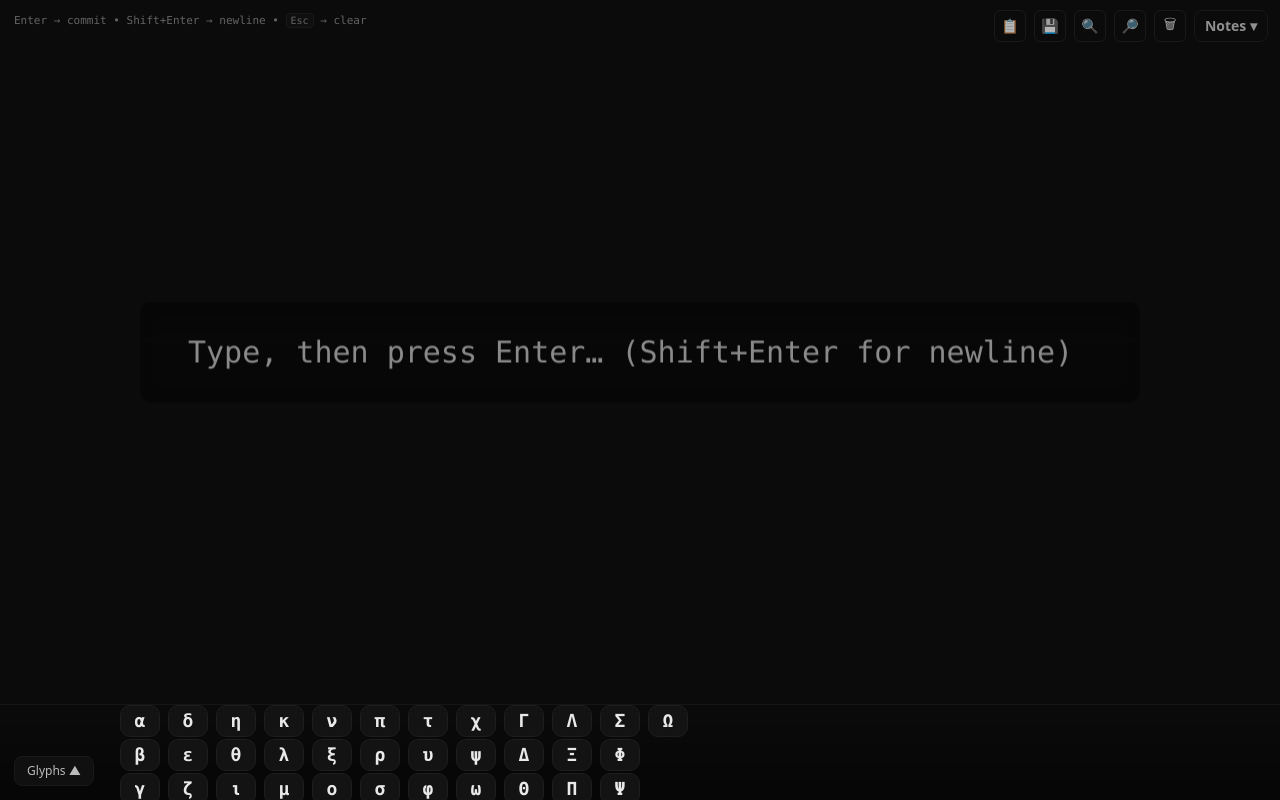
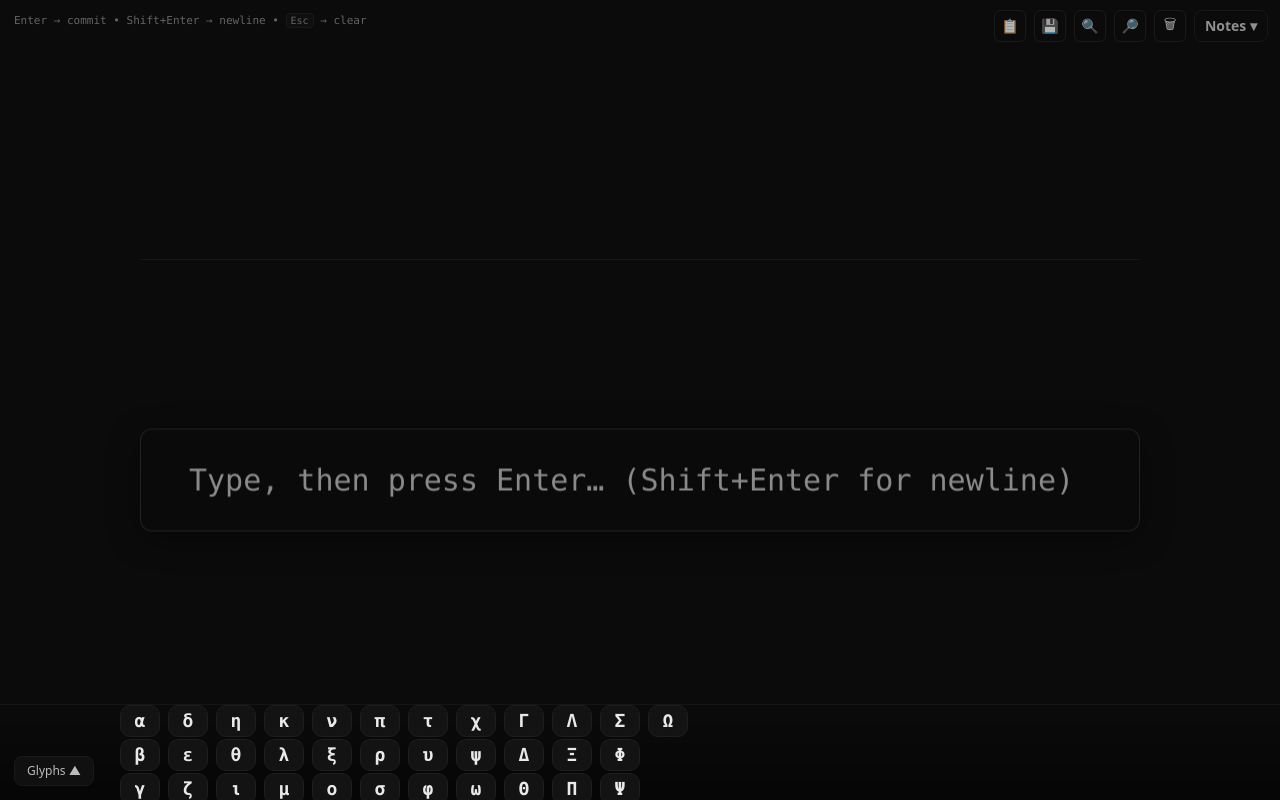
Before and after one commit to Sygnav4rerec/CenterNote, a plain HTML site: page index.html in a window 1280 px wide. Drawn offline with Linux system fonts and the light colour scheme.

Commit message:
Improve layout to prevent text overlap in the input area
Adjust CSS to move the input window down and increase history padding, resolving the overlap issue reported by the user.

Replit-Commit-Author: Agent
Replit-Commit-Session-Id: 616fcf57-f00f-4433-aa0b-0d6facc1dfc7
Replit-Commit-Checkpoint-Type: full_checkpoint
Replit-Commit-Screenshot-Url: https://storage.googleapis.com/screenshot-production-us-central1/6991f8e7-cd72-44aa-a1c6-438ab4e984fb/616fcf57-f00f-4433-aa0b-0d6facc1dfc7/co3bxYj

```diff
--- a/index.html
+++ b/index.html
@@ -129,10 +129,10 @@
       left: 50%;
       transform: translateX(-50%);
       width: min(100%, var(--max-width));
-      height: calc(50svh - 120px); /* clear separation from input */
-      overflow: visible; /* allow scrolling */
-      border-bottom: 1px solid rgba(255,255,255,0.05); /* subtle separator */
-      padding-bottom: 20px;
+      height: calc(50svh - 200px); /* much more separation from input */
+      overflow: visible;
+      border-bottom: 1px solid rgba(255,255,255,0.05);
+      padding-bottom: 40px; /* extra buffer space */
     }
     .history {
       height: 100%;
@@ -183,15 +183,17 @@
     /* Current input window (center area) */
     .input-wrap {
       position: fixed;
-      top: calc((100svh - var(--toolbar-h)) / 2);
+      top: calc(60svh); /* move down to avoid overlap */
       left: 50%;
       transform: translate(-50%, -50%);
       width: min(100%, var(--max-width));
-      padding: 20px clamp(16px, 4vw, 40px); /* generous padding for multi-line */
-      z-index: 5;
-      background: rgba(0,0,0,0.3); /* subtle background to separate areas */
+      padding: 20px clamp(16px, 4vw, 40px);
+      z-index: 10; /* higher z-index */
+      background: rgba(11,11,11,0.95); /* more opaque background */
+      border: 1px solid rgba(255,255,255,0.1);
       border-radius: 12px;
-      backdrop-filter: blur(8px);
+      backdrop-filter: blur(12px);
+      box-shadow: 0 8px 32px rgba(0,0,0,0.4);
     }
 
     .input {
```
Also changed, not shown: attached_assets/Screenshot 2025-09-04 at 1.04.13 AM_1756973057283.png (added).
